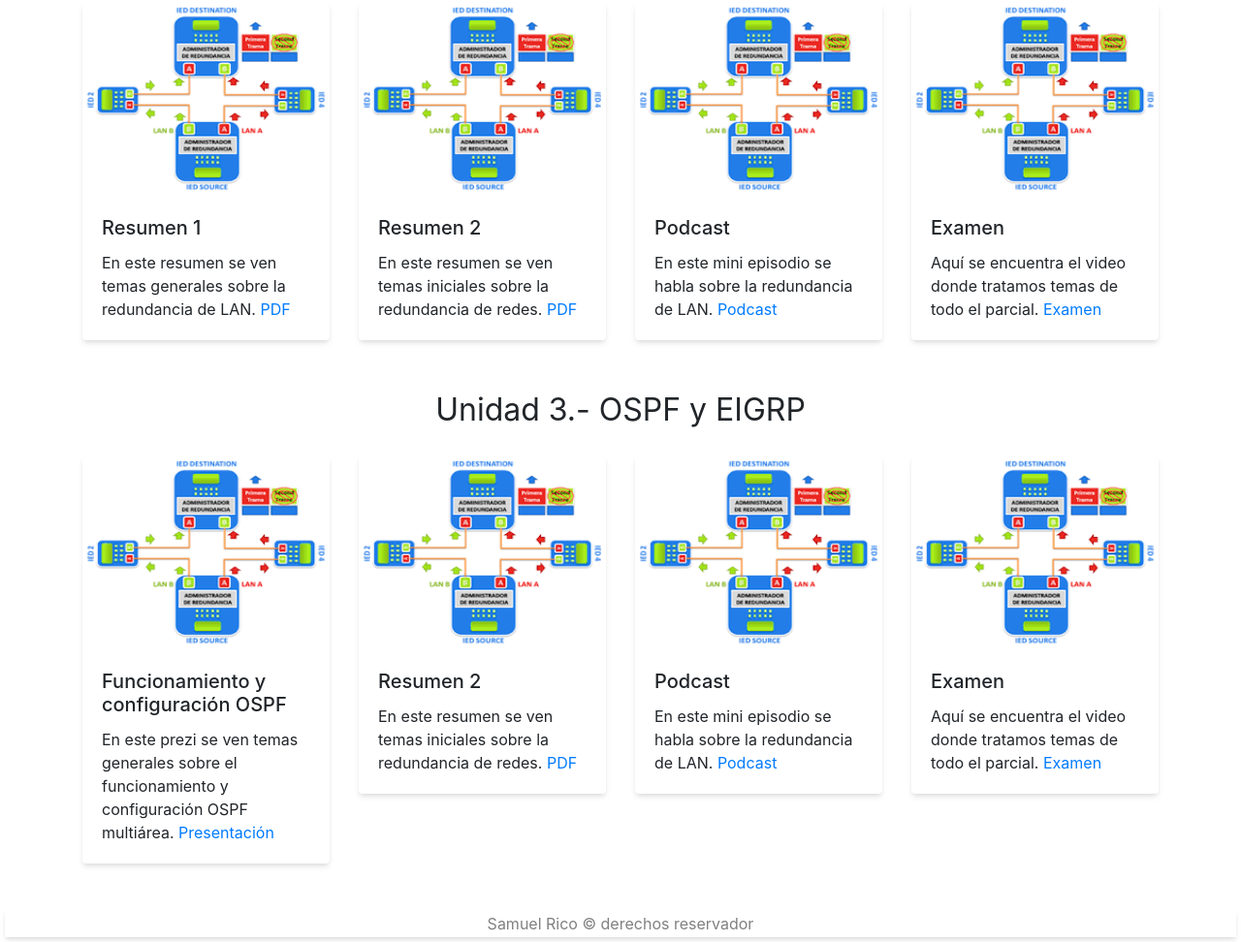
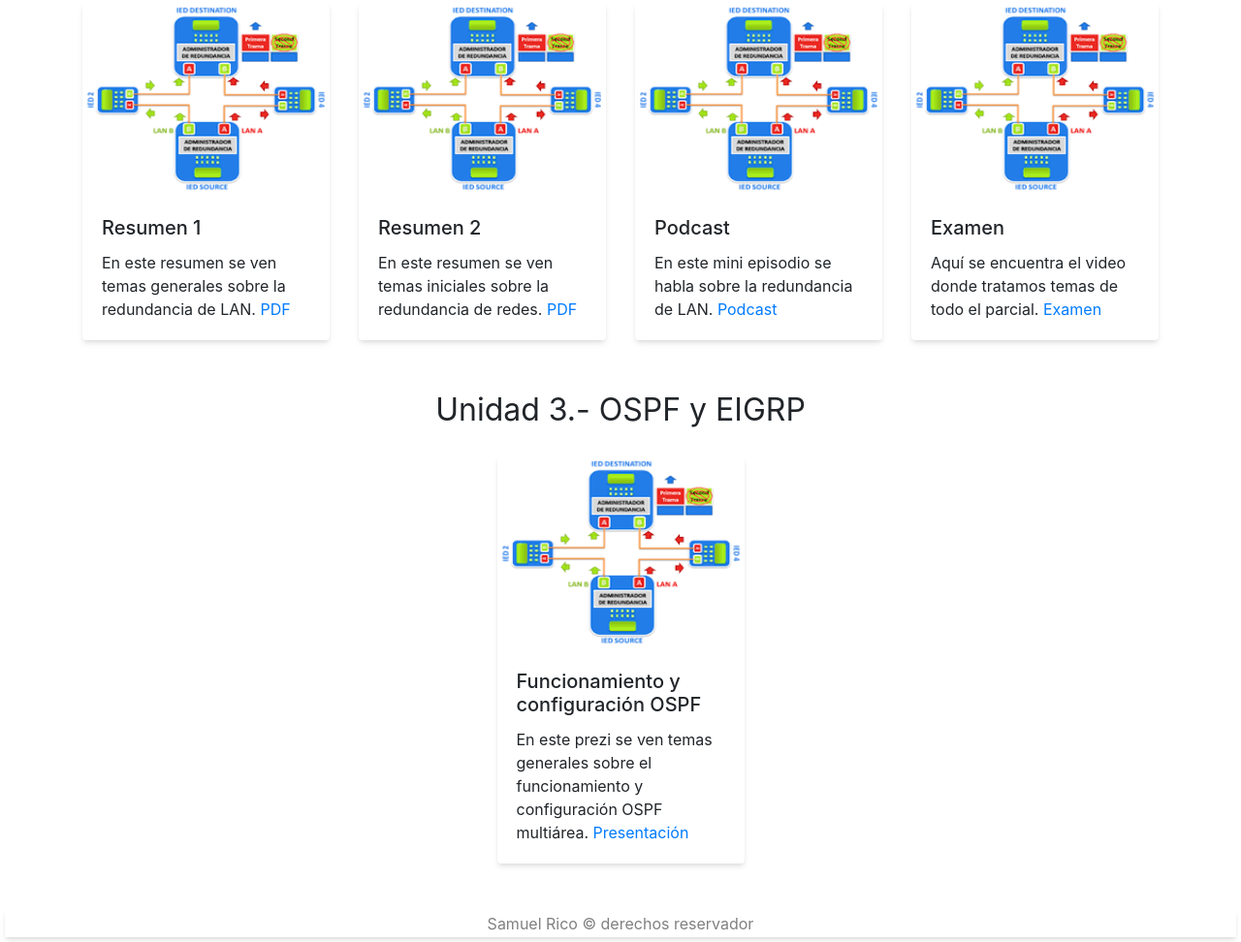
Before and after one commit to sam-07-coder/BlogRedes, a plain HTML site: page blog/articulos.html in a window 1280 px wide. Shown: the part 1041-2013 px from the top of the page at 97% size. Drawn offline with nearby package versions, Linux system fonts and the light colour scheme.

Commit message:
Update articulos.html
Fixing unit 3

```diff
--- a/blog/articulos.html
+++ b/blog/articulos.html
@@ -248,69 +248,6 @@
             </div>
           </div>
         </div>
-
-        <div class="col-12 col-sm-6 col-md-4 col-lg-3 mt-2">
-          <div class="card">
-            <img
-              src="imagenes/redundancia.png"
-              width="200"
-              height="200"
-              class="card-img-top"
-              alt="xd"
-              title="xd"
-            />
-            <div class="card-body">
-              <h5 class="card-title">Resumen 2</h5>
-              <p class="card-text">
-                En este resumen se ven temas iniciales
-                sobre la redundancia de redes.
-                <a target="blank" href="articulos/SAMUEL ISAAC RICO ESTRADA - Act.3 Redundancia de LAN. Parte 2.pdf">PDF</a>
-              </p>
-            </div>
-          </div>
-        </div>
-
-        <div class="col-12 col-sm-6 col-md-4 col-lg-3 mt-2">
-          <div class="card">
-            <img
-              src="imagenes/redundancia.png"
-              width="200"
-              height="200"
-              class="card-img-top"
-              alt="xd"
-              title="xd"
-            />
-            <div class="card-body">
-              <h5 class="card-title">Podcast</h5>
-              <p class="card-text">
-                En este mini episodio se habla
-                sobre la redundancia de LAN.
-                <a target="blank" href="articulos/arbol de expansión.mp3">Podcast</a>
-              </p>
-            </div>
-          </div>
-        </div>
-
-        <div class="col-12 col-sm-6 col-md-4 col-lg-3 mt-2">
-          <div class="card">
-            <img
-              src="imagenes/redundancia.png"
-              width="200"
-              height="200"
-              class="card-img-top"
-              alt="xd"
-              title="xd"
-            />
-            <div class="card-body">
-              <h5 class="card-title">Examen</h5>
-              <p class="card-text">
-                Aquí se encuentra el video donde tratamos
-                temas de todo el parcial.
-                <a target="blank" href="#">Examen</a>
-              </p>
-            </div>
-          </div>
-        </div>
       </div>
     </section>
     <footer>
```
